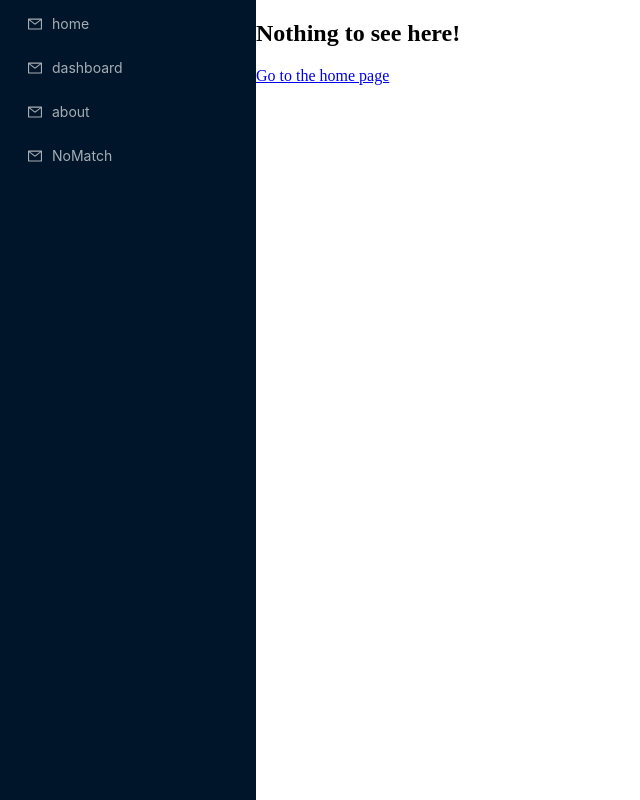
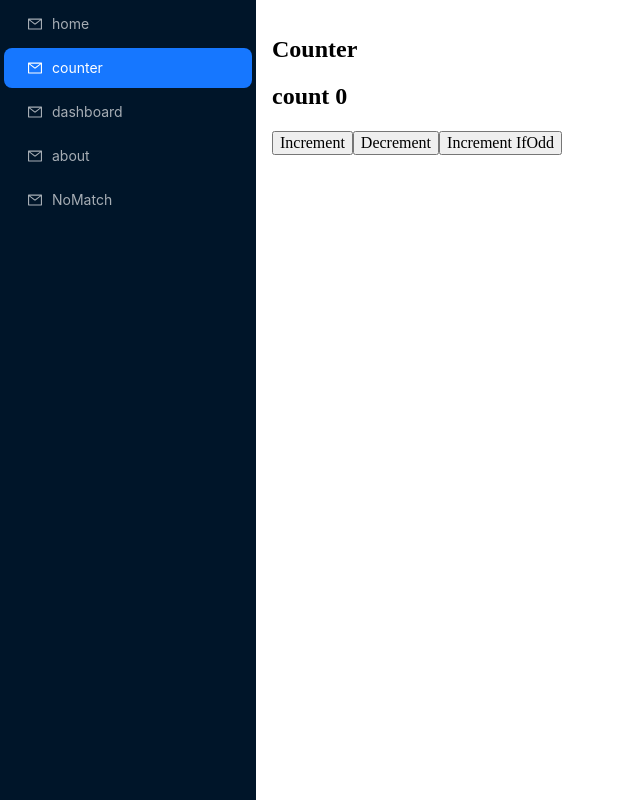
Before and after one commit to Wqiang404/bigFileUpload, a React app: page /counter in a window 1280 px wide. Shown: the whole page, without its empty margins (0-640 px from the left). Built offline with nearby package versions, Linux system fonts and the light colour scheme.

Commit message:
添加Redux Toolkit管理全局store，添加Counter示例组件

```diff
--- a/src/App.tsx
+++ b/src/App.tsx
@@ -5,6 +5,7 @@ import Home from "./page/Home";
 import About from "./page/About";
 import Dashboard from "./page/Dashboard";
 import NoMatch from "./page/NoMatch";
+import Counter from './page/counter/Counter'
 
 
 export default function App() {
@@ -13,6 +14,7 @@ export default function App() {
       <Routes>
         <Route path="/" element={<Layout />}>
           <Route index path="home" element={<Home />} />
+          <Route index path="counter" element={<Counter />} />
           <Route path="about" element={<About />} />
           <Route path="dashboard" element={<Dashboard />} />
           <Route path="*" element={<NoMatch />} />
--- a/src/index.tsx
+++ b/src/index.tsx
@@ -7,32 +7,16 @@ import { ConfigProvider } from "antd";//配置
 import zh_CN from "antd/locale/zh_CN";//国际化中文
 import App from "./App.tsx";
 import { BrowserRouter, HashRouter } from "react-router-dom";
-// import 'antd/dist/antd.css';
-// import "./assets/css/common.less";//通用的样式
-// import Tabs from "./components/Tabs";//引入底部的页签导航
-// import Home from "./routes/Home";//首页
-// import Mine from "./routes/Mine";//我的课程
-// import Profile from "./routes/Profile";//个人中心
-// import { ConnectedRouter } from 'connected-react-router';//redux绑定路由
-// import history from './store/history';
+import "./static/css/index.css";//通用的样式
+import store from "./store/index.ts";
+
 const root = createRoot(document.getElementById('root') as Element);
 root.render(
-    // <Provider store={store}>
-    //     <ConfigProvider locale={zh_CN}>
-    //         <main className="main-container">
-    //             <Routes>
-    //                 <Route path="/" element={<Home />} />
-    //                 <Route path="/mine" element={<Mine />} />
-    //                 <Route path="/profile" element={<Profile />} />
-    //                 <Navigate  to="/" />
-    //             </Routes>
-    //         </main>
-    //         <Tabs />
-    //     </ConfigProvider>
-    // </Provider>,
     <React.StrictMode>
-        <BrowserRouter>
-            <App />
-        </BrowserRouter>
+        <Provider store={store}>
+            <BrowserRouter>
+                <App />
+            </BrowserRouter>
+        </Provider>
     </React.StrictMode>
 );
--- a/src/page/Layout.tsx
+++ b/src/page/Layout.tsx
@@ -3,7 +3,7 @@ import { Routes, Route, Outlet, Link, useNavigate } from "react-router-dom";
 import { Menu } from 'antd';
 import { AppstoreOutlined, MailOutlined, SettingOutlined } from '@ant-design/icons';
 import type { MenuProps, MenuTheme } from 'antd';
-import '../static/css/index.css'
+// import '../static/css/index.css'
 
 type MenuItem = Required<MenuProps>['items'][number];
 
@@ -11,6 +11,12 @@ const items: MenuItem[] = [
   {
     key: 'home',
     label: 'home',
+    icon: <MailOutlined />,
+    // children: []
+  },
+  {
+    key: 'counter',
+    label: 'counter',
     icon: <MailOutlined />,
     // children: []
   },
@@ -44,22 +50,6 @@ function Layout() {
   };
     return (
       <div className="layout">
-        {/* <nav>
-          <ul>
-            <li>
-              <Link to="/">Home</Link>
-            </li>
-            <li>
-              <Link to="/about">About</Link>
-            </li>
-            <li>
-              <Link to="/dashboard">Dashboard</Link>
-            </li>
-            <li>
-              <Link to="/nothing-here">Nothing Here</Link>
-            </li>
-          </ul>
-        </nav> */}
         <div className='menu'>
           <Menu
             theme={'dark'}
--- /dev/null
+++ b/src/page/counter/Counter.tsx
@@ -0,0 +1,22 @@
+import React from "react";
+import { useAppSelector, useAppDispatch } from "../../store/hooks";
+import { increment, decrement, incrementIfOdd, selectCount } from "./counterSlice";
+
+
+function Counter() {
+    const count = useAppSelector(selectCount);
+    const dispatch = useAppDispatch();
+    return (
+      <div>
+        <h2>Counter</h2>
+        <h2>count { count }</h2>
+        <div>
+        <button aria-label="Increment value" onClick={() => dispatch(increment())}>Increment</button>
+        <button aria-label="Decrement value" onClick={() => dispatch(decrement())}>Decrement</button>
+        <button aria-label="Decrement value" onClick={() => dispatch(incrementIfOdd(2))}>Increment IfOdd</button>
+        </div>
+      </div>
+    );
+  }
+
+  export default Counter;
--- /dev/null
+++ b/src/page/counter/counterSlice.ts
@@ -0,0 +1,42 @@
+import { createSlice, PayloadAction } from "@reduxjs/toolkit";
+import type { RootState, AppThunk } from "../../store/index";
+
+export type CounterState = {
+  value: number;
+};
+const initialState: CounterState = { value: 0 };
+
+export const counterSlice = createSlice({
+  name: "counter",
+  initialState: initialState,
+  reducers: {
+    // Redux Toolkit 允许我们在 reducers 写 "可变" 逻辑。它
+    // 并不是真正的改变状态值，因为它使用了 Immer 库
+    // 可以检测到“草稿状态“ 的变化并且基于这些变化生产全新的
+    // 不可变的状态
+    increment: (state) => {
+      state.value += 1;
+    },
+    decrement: (state) => {
+      state.value -= 1;
+    },
+    incrementByAmount: (state, action: PayloadAction<number>) => {
+      state.value += action.payload;
+    },
+  },
+});
+// 每个 case reducer 函数会生成对应的 Action creators
+export const { increment, decrement, incrementByAmount } = counterSlice.actions;
+// 选择器等其他代码可以使用导入的 `RootState` 类型
+export const selectCount = (state: RootState) => state.counter.value;
+
+export const incrementIfOdd =
+  (amount: number): AppThunk =>
+  (dispatch, getState) => {
+    const currentValue = selectCount(getState())
+    if (currentValue % 2 === 1) {
+      dispatch(incrementByAmount(amount))
+    }
+  }
+
+export default counterSlice.reducer;
--- a/src/static/css/index.css
+++ b/src/static/css/index.css
@@ -8,4 +8,5 @@
 }
 .container {
     flex: 1;
+    padding: 1rem;
 }
--- /dev/null
+++ b/src/store/hooks.ts
@@ -0,0 +1,7 @@
+import { TypedUseSelectorHook, useDispatch, useSelector } from "react-redux";
+import type { RootState, AppDispatch } from "./index";
+
+
+// 在整个应用程序中使用，而不是简单的 `useDispatch` 和 `useSelector`
+export const useAppDispatch: () => AppDispatch = useDispatch;
+export const useAppSelector: TypedUseSelectorHook<RootState> = useSelector;
--- /dev/null
+++ b/src/store/index.ts
@@ -0,0 +1,22 @@
+import { configureStore, ThunkAction, Action } from "@reduxjs/toolkit";
+import counterReducer from "../page/counter/counterSlice";
+
+// configureStore()：封装了createStore，简化配置项，提供一些现成的默认配置项。
+// 它可以自动组合 slice 的 reducer，可以添加任何 Redux 中间件，
+// 默认情况下包含 redux-thunk，并开启了 Redux DevTools 扩展。
+const store =  configureStore({
+  reducer: {
+    counter: counterReducer,
+  },
+});
+
+export default store;
+
+export type RootState = ReturnType<typeof store.getState>;
+export type AppDispatch = typeof store.dispatch;
+export type AppThunk<ReturnType = void> = ThunkAction<
+  ReturnType,
+  RootState,
+  unknown,
+  Action<string>
+>
```
Also changed, not shown: 1 other file (tests, documents, lock files or other folders).
